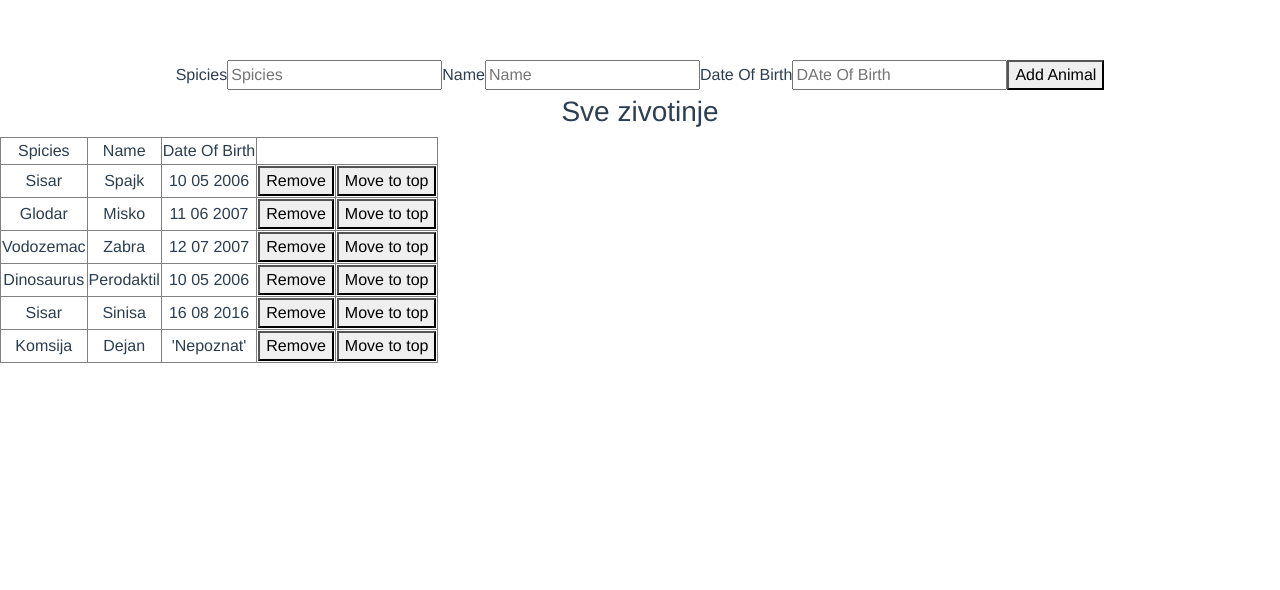
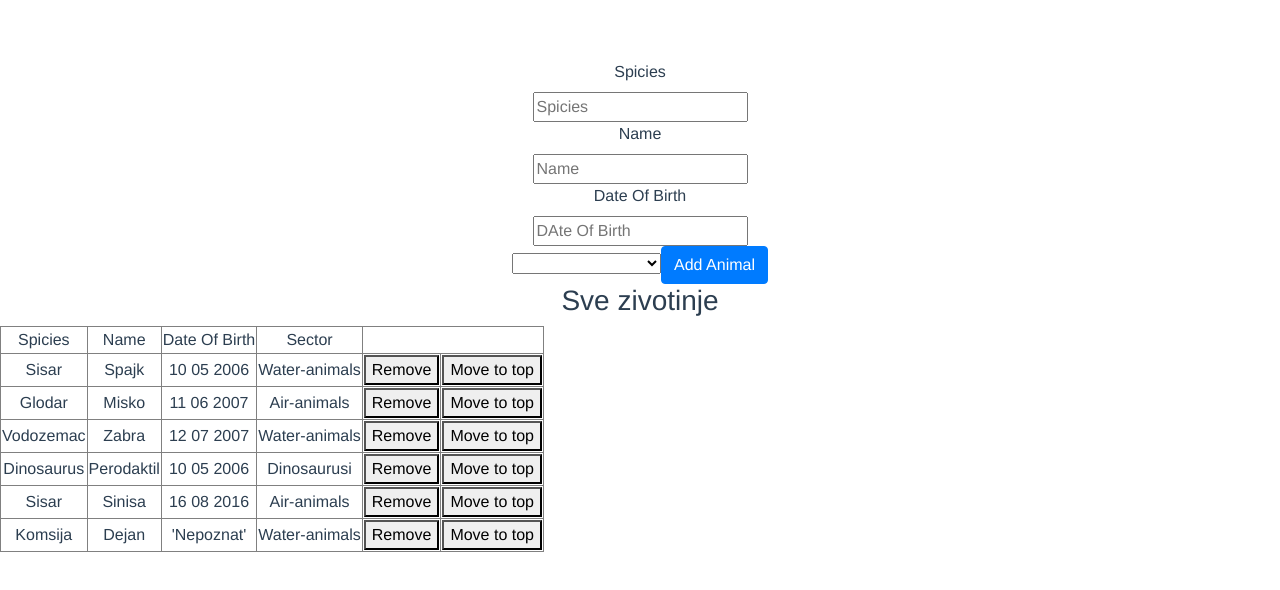
Before and after one commit to sinisam92/vue-zoo, a Vue app: page / in a window 1280 px wide. Shown: the top 590 px of the page. Built offline with nearby package versions, Linux system fonts and the light colour scheme.

Commit message:
Zadatak 6

```diff
--- a/src/components/AnimalList.vue
+++ b/src/components/AnimalList.vue
@@ -1,13 +1,21 @@
 <template >
     <div>
+
         <form @submit.prevent="addAnimal">
-            <label>Spicies</label>
-            <input v-model="newAnimal.spicies" placeholder="Spicies">
-            <label>Name</label>
-            <input v-model="newAnimal.name" placeholder="Name">
-            <label>Date Of Birth</label>
-            <input v-model="newAnimal.dateOfBirth" placeholder="DAte Of Birth">
-            <button type="submit">Add Animal</button>
+            <label>Spicies</label><br>
+            <input v-model="newAnimal.spicies" placeholder="Spicies"><br>
+            <label>Name</label><br>
+            <input v-model="newAnimal.name" placeholder="Name"><br>
+            <label>Date Of Birth</label><br>
+            <input v-model="newAnimal.dateOfBirth" placeholder="DAte Of Birth"><br>
+
+            <select v-model="newAnimal.sector">
+                <option disabled value="">Please select one</option>
+                <option v-for="(sector, index) in sectors" :key="index" :value="sector">{{sector.name}}</option>
+
+            </select>
+
+            <button type="submit" class="btn btn-primary">Add Animal</button><br>
         </form>
         <h3>Sve zivotinje</h3>
         <table border="1"   >
@@ -15,6 +23,7 @@
                 <td>Spicies</td>
                 <td>Name</td>
                 <td>Date Of Birth</td>
+                <td>Sector</td>
 
             </thead>
             <tbody>
@@ -23,6 +32,7 @@
                     <td>{{animal.name}}</td>
                     <td v-if="animal.dateOfBirth !== ''">{{animal.dateOfBirth}}</td>
                     <td v-if="animal.dateOfBirth === ''">'Nepoznat'</td>
+                    <td>{{animal.sector.name}}</td>
                     <td>
                     <button @click="removeAnimal(animal)" type="submit">Remove</button>
                     </td>
@@ -36,21 +46,24 @@
 </template>
 
 <script>
+const sectors = [
+    {name:'Water-animals', surface: 'Water'},
+    {name:'Air-animals', surface: 'Air'},
+    {name:'Dinosaurusi', surface: 'All-around'}
+
+]
 export default {
     data() {
         return {
-            newAnimal: {
-                spicies: '',
-                name: '',
-                dateOfBirth: ''
-            },
+            sectors: sectors,
+            newAnimal: {},
             animals: [
-                {spicies: 'Sisar', name: 'Spajk', dateOfBirth: '10 05 2006'},
-                {spicies: 'Glodar', name: 'Misko', dateOfBirth: '11 06 2007'},
-                {spicies: 'Vodozemac', name: 'Zabra', dateOfBirth: '12 07 2007'},
-                {spicies: 'Dinosaurus', name: 'Perodaktil', dateOfBirth: '10 05 2006'},
-                {spicies: 'Sisar', name: 'Sinisa', dateOfBirth: '16 08 2016'},
-                {spicies: 'Komsija', name: 'Dejan', dateOfBirth: ''}
+                {spicies: 'Sisar', name: 'Spajk', dateOfBirth: '10 05 2006', sector:sectors[0]},
+                {spicies: 'Glodar', name: 'Misko', dateOfBirth: '11 06 2007', sector:sectors[1]},
+                {spicies: 'Vodozemac', name: 'Zabra', dateOfBirth: '12 07 2007', sector:sectors[0]},
+                {spicies: 'Dinosaurus', name: 'Perodaktil', dateOfBirth: '10 05 2006', sector:sectors[2]},
+                {spicies: 'Sisar', name: 'Sinisa', dateOfBirth: '16 08 2016', sector:sectors[1]},
+                {spicies: 'Komsija', name: 'Dejan', dateOfBirth: '', sector:sectors[0]}
             ]
 
         }
@@ -67,6 +80,8 @@ export default {
             this.animals.unshift(animal);
         },
         addAnimal() {
+            console.log(this.newAnimal);
+
             this.animals.push(this.newAnimal);
             this.newAnimal = {};
         }
```
